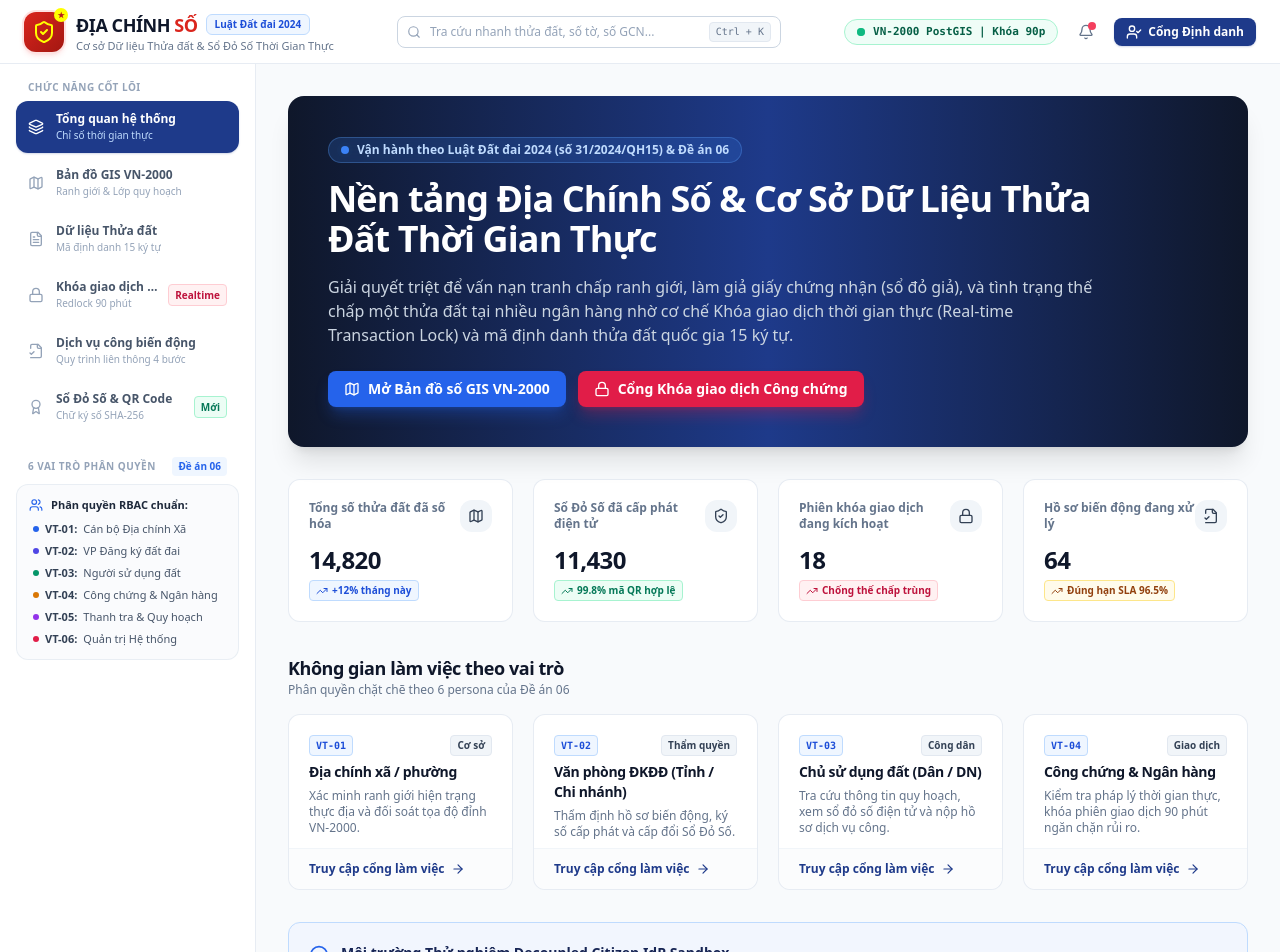
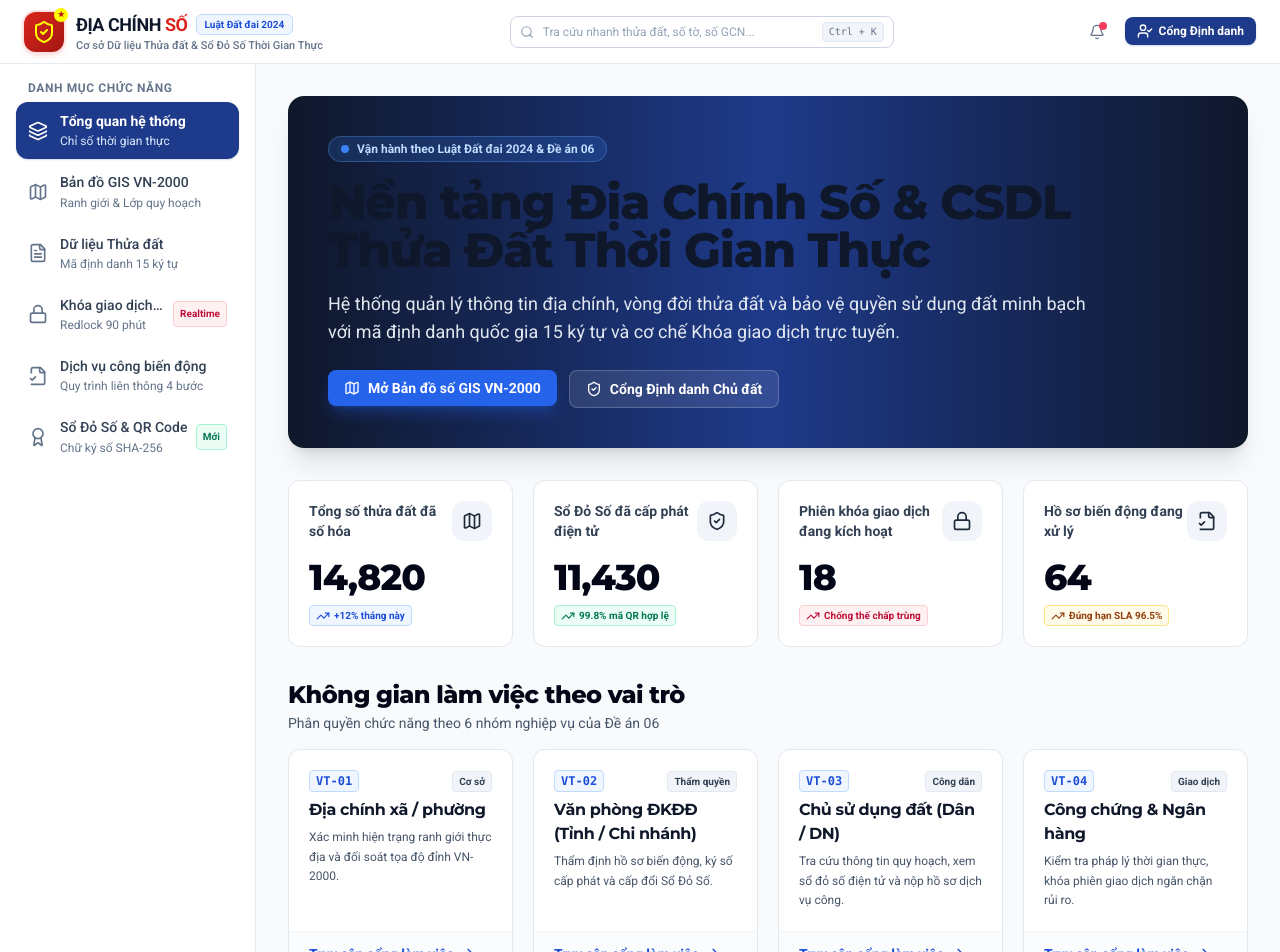
Before and after one commit to hienvanla5/dia_chinh_so, a Next.js app in the folder apps/web/: page / in a window 1280 px wide. Shown: the top 952 px of the page. Built offline with nearby package versions, Linux system fonts and the light colour scheme.

Commit message:
feat(web): update typography to Sans-Serif Roboto/Montserrat, remove redundant navbar pill and declutter UI

```diff
--- a/apps/web/src/app/globals.css
+++ b/apps/web/src/app/globals.css
@@ -4,8 +4,11 @@
 
 @layer base {
   body {
-    @apply bg-slate-50 text-slate-900 antialiased;
-    font-family: system-ui, -apple-system, BlinkMacSystemFont, 'Segoe UI', Roboto, Oxygen, Ubuntu, Cantarell, 'Open Sans', 'Helvetica Neue', sans-serif;
+    @apply bg-slate-50 text-slate-900 antialiased font-sans;
+  }
+
+  h1, h2, h3, h4, h5, h6 {
+    @apply font-heading text-slate-900 tracking-tight font-bold;
   }
 }
 
--- a/apps/web/src/app/layout.tsx
+++ b/apps/web/src/app/layout.tsx
@@ -1,6 +1,21 @@
 import type { Metadata } from 'next';
+import { Roboto, Montserrat } from 'next/font/google';
 import './globals.css';
 import { Navbar, Sidebar } from '@/components/layout';
+
+const roboto = Roboto({
+  subsets: ['latin', 'vietnamese'],
+  weight: ['400', '500', '700'],
+  variable: '--font-roboto',
+  display: 'swap',
+});
+
+const montserrat = Montserrat({
+  subsets: ['latin', 'vietnamese'],
+  weight: ['600', '700', '800', '900'],
+  variable: '--font-montserrat',
+  display: 'swap',
+});
 
 export const metadata: Metadata = {
   title: 'ĐỊA CHÍNH SỐ - Sổ Đỏ Số & Bản Đồ Thửa Đất Thời Gian Thực',
@@ -14,7 +29,7 @@ export default function RootLayout({
   children: React.ReactNode;
 }) {
   return (
-    <html lang="vi">
+    <html lang="vi" className={`${roboto.variable} ${montserrat.variable}`}>
       <body className="min-h-screen bg-slate-50 flex flex-col font-sans text-slate-900 antialiased selection:bg-blue-100 selection:text-blue-900">
         <Navbar />
         <div className="flex flex-1 overflow-hidden">
--- a/apps/web/src/app/page.tsx
+++ b/apps/web/src/app/page.tsx
@@ -7,13 +7,8 @@ import {
   ShieldCheck,
   Lock,
   FileCheck2,
-  Clock,
   ArrowRight,
   TrendingUp,
-  AlertTriangle,
-  Building2,
-  CheckCircle2,
-  Sparkles,
 } from 'lucide-react';
 import { Button, Badge, Card, CardHeader, CardTitle, CardDescription, CardContent, CardFooter } from '@/components/ui';
 
@@ -53,7 +48,7 @@ export default function HomePage() {
     {
       code: 'VT-01',
       title: 'Địa chính xã / phường',
-      desc: 'Xác minh ranh giới hiện trạng thực địa và đối soát tọa độ đỉnh VN-2000.',
+      desc: 'Xác minh hiện trạng ranh giới thực địa và đối soát tọa độ đỉnh VN-2000.',
       link: '/map',
       badge: 'Cơ sở',
     },
@@ -68,13 +63,13 @@ export default function HomePage() {
       code: 'VT-03',
       title: 'Chủ sử dụng đất (Dân / DN)',
       desc: 'Tra cứu thông tin quy hoạch, xem sổ đỏ số điện tử và nộp hồ sơ dịch vụ công.',
-      link: '/dossiers',
+      link: '/login',
       badge: 'Công dân',
     },
     {
       code: 'VT-04',
       title: 'Công chứng & Ngân hàng',
-      desc: 'Kiểm tra pháp lý thời gian thực, khóa phiên giao dịch 90 phút ngăn chặn rủi ro.',
+      desc: 'Kiểm tra pháp lý thời gian thực, khóa phiên giao dịch ngăn chặn rủi ro.',
       link: '/locks',
       badge: 'Giao dịch',
     },
@@ -82,7 +77,7 @@ export default function HomePage() {
 
   return (
     <div className="space-y-8">
-      {/* Hero Welcome banner */}
+      {/* Welcome Banner */}
       <div className="relative overflow-hidden rounded-2xl bg-gradient-to-r from-slate-900 via-primary-900 to-slate-900 p-8 sm:p-10 text-white shadow-xl">
         <div className="relative z-10 max-w-3xl space-y-4">
           <div className="inline-flex items-center gap-2 rounded-full border border-blue-400/30 bg-blue-500/20 px-3 py-1 text-xs font-semibold text-blue-200 backdrop-blur">
@@ -90,14 +85,13 @@ export default function HomePage() {
               <span className="absolute inline-flex h-full w-full animate-ping rounded-full bg-blue-400 opacity-75" />
               <span className="relative inline-flex h-2 w-2 rounded-full bg-blue-500" />
             </span>
-            Vận hành theo Luật Đất đai 2024 (số 31/2024/QH15) & Đề án 06
+            Vận hành theo Luật Đất đai 2024 & Đề án 06
           </div>
-          <h1 className="text-3xl font-black tracking-tight sm:text-4xl leading-tight">
-            Nền tảng Địa Chính Số & Cơ Sở Dữ Liệu Thửa Đất Thời Gian Thực
+          <h1 className="text-3xl sm:text-4xl lg:text-5xl font-extrabold tracking-tight leading-tight">
+            Nền tảng Địa Chính Số & CSDL Thửa Đất Thời Gian Thực
           </h1>
-          <p className="text-sm leading-relaxed text-slate-300 sm:text-base">
-            Giải quyết triệt để vấn nạn tranh chấp ranh giới, làm giả giấy chứng nhận (sổ đỏ giả),
-            và tình trạng thế chấp một thửa đất tại nhiều ngân hàng nhờ cơ chế Khóa giao dịch thời gian thực (Real-time Transaction Lock) và mã định danh thửa đất quốc gia 15 ký tự.
+          <p className="text-base sm:text-lg leading-relaxed text-slate-200">
+            Hệ thống quản lý thông tin địa chính, vòng đời thửa đất và bảo vệ quyền sử dụng đất minh bạch với mã định danh quốc gia 15 ký tự và cơ chế Khóa giao dịch trực tuyến.
           </p>
           <div className="flex flex-wrap gap-3 pt-2">
             <Link href="/map">
@@ -110,14 +104,14 @@ export default function HomePage() {
                 Mở Bản đồ số GIS VN-2000
               </Button>
             </Link>
-            <Link href="/locks">
+            <Link href="/login">
               <Button
-                variant="danger"
+                variant="outline"
                 size="md"
-                leftIcon={<Lock className="h-4 w-4" />}
-                className="bg-rose-600 hover:bg-rose-500 shadow-lg shadow-rose-600/30"
+                leftIcon={<ShieldCheck className="h-4 w-4" />}
+                className="bg-white/10 hover:bg-white/20 text-white border-white/20"
               >
-                Cổng Khóa giao dịch Công chứng
+                Cổng Định danh Chủ đất
               </Button>
             </Link>
           </div>
@@ -129,19 +123,21 @@ export default function HomePage() {
         {stats.map((stat, idx) => {
           const Icon = stat.icon;
           return (
-            <Card key={idx} hoverEffect>
+            <Card key={idx} hoverEffect className="border-slate-200">
               <CardContent className="p-5">
                 <div className="flex items-center justify-between">
-                  <p className="text-xs font-semibold text-slate-500">{stat.label}</p>
-                  <div className="rounded-xl bg-slate-100 p-2 text-slate-700">
-                    <Icon className="h-4 w-4" />
+                  <p className="text-sm font-semibold text-slate-700">{stat.label}</p>
+                  <div className="rounded-xl bg-slate-100 p-2.5 text-slate-800">
+                    <Icon className="h-5 w-5" />
                   </div>
                 </div>
-                <div className="mt-3">
-                  <h3 className="text-2xl font-black text-slate-900 tracking-tight">{stat.value}</h3>
-                  <div className="mt-1 flex items-center gap-1.5">
+                <div className="mt-4">
+                  <h3 className="text-3xl sm:text-4xl font-extrabold text-slate-950 tracking-tight font-heading">
+                    {stat.value}
+                  </h3>
+                  <div className="mt-2 flex items-center gap-1.5">
                     <Badge variant={stat.color} size="sm">
-                      <TrendingUp className="h-3 w-3 mr-1 inline" />
+                      <TrendingUp className="h-3.5 w-3.5 mr-1 inline" />
                       {stat.change}
                     </Badge>
                   </div>
@@ -156,51 +152,39 @@ export default function HomePage() {
       <div className="space-y-4">
         <div className="flex items-center justify-between">
           <div>
-            <h2 className="text-lg font-black text-slate-900 tracking-tight">Không gian làm việc theo vai trò</h2>
-            <p className="text-xs text-slate-500">Phân quyền chặt chẽ theo 6 persona của Đề án 06</p>
+            <h2 className="text-xl sm:text-2xl font-extrabold text-slate-950 tracking-tight font-heading">
+              Không gian làm việc theo vai trò
+            </h2>
+            <p className="text-sm text-slate-600 mt-0.5">Phân quyền chức năng theo 6 nhóm nghiệp vụ của Đề án 06</p>
           </div>
         </div>
         <div className="grid grid-cols-1 gap-5 md:grid-cols-2 lg:grid-cols-4">
           {quickRoles.map((role) => (
-            <Card key={role.code} hoverEffect className="flex flex-col justify-between">
+            <Card key={role.code} hoverEffect className="flex flex-col justify-between border-slate-200">
               <CardHeader className="pb-2">
                 <div className="flex items-center justify-between">
-                  <Badge variant="primary" size="sm" className="font-mono font-bold">
+                  <Badge variant="primary" size="sm" className="font-mono font-bold text-xs">
                     {role.code}
                   </Badge>
                   <Badge variant="neutral" size="sm">
                     {role.badge}
                   </Badge>
                 </div>
-                <CardTitle className="mt-2 text-sm">{role.title}</CardTitle>
-                <CardDescription className="mt-1 text-xs">{role.desc}</CardDescription>
+                <CardTitle className="mt-2 text-base font-bold text-slate-900">{role.title}</CardTitle>
+                <CardDescription className="mt-1 text-xs text-slate-600 leading-relaxed">{role.desc}</CardDescription>
               </CardHeader>
-              <CardFooter className="pt-3">
+              <CardFooter className="pt-3 border-t border-slate-100 mt-3">
                 <Link
                   href={role.link}
-                  className="inline-flex items-center gap-1.5 text-xs font-bold text-primary-900 hover:text-blue-700 transition-colors"
+                  className="inline-flex items-center gap-1.5 text-sm font-bold text-blue-700 hover:text-blue-900 transition-colors"
                 >
-                  Truy cập cổng làm việc <ArrowRight className="h-3.5 w-3.5" />
+                  Truy cập cổng làm việc <ArrowRight className="h-4 w-4" />
                 </Link>
               </CardFooter>
             </Card>
           ))}
         </div>
       </div>
-
-      {/* Live System Notice */}
-      <div className="rounded-xl border border-blue-200 bg-blue-50/70 p-5 text-sm text-blue-900 shadow-xs">
-        <div className="flex items-start gap-3">
-          <CheckCircle2 className="h-5 w-5 text-blue-600 mt-0.5 shrink-0" />
-          <div className="space-y-1">
-            <h4 className="font-bold text-blue-950">Môi trường Thử nghiệm Decoupled Citizen IdP Sandbox</h4>
-            <p className="text-xs leading-relaxed text-blue-900/80">
-              Hệ thống hiện tích hợp cổng định danh công dân mô phỏng CCCD 12 số không phụ thuộc mạng Production C06 VNeID,
-              giúp đội ngũ kỹ thuật và kiểm thử có thể thực thi đầy đủ vòng đời biến động thửa đất, ký số GCN điện tử và khóa giao dịch thời gian thực một cách độc lập và bảo mật.
-            </p>
-          </div>
-        </div>
-      </div>
     </div>
   );
 }
--- a/apps/web/src/components/layout/NavItem.tsx
+++ b/apps/web/src/components/layout/NavItem.tsx
@@ -31,26 +31,26 @@ export function NavItem({
       href={href}
       onClick={onClick}
       className={cn(
-        'group flex items-center justify-between rounded-xl px-3 py-2.5 text-xs font-semibold transition-all duration-150',
+        'group flex items-center justify-between rounded-xl px-3 py-2.5 text-sm font-medium transition-all duration-150',
         isActive
-          ? 'bg-primary-900 text-white shadow-sm shadow-blue-900/20'
-          : 'text-slate-600 hover:bg-slate-100 hover:text-slate-900',
+          ? 'bg-primary-900 text-white shadow-sm shadow-blue-900/20 font-semibold'
+          : 'text-slate-700 hover:bg-slate-100 hover:text-slate-950',
       )}
     >
       <div className="flex items-center gap-3 min-w-0">
         <Icon
           className={cn(
-            'h-4 w-4 shrink-0 transition-colors',
-            isActive ? 'text-white' : 'text-slate-400 group-hover:text-slate-700',
+            'h-5 w-5 shrink-0 transition-colors',
+            isActive ? 'text-white' : 'text-slate-500 group-hover:text-slate-900',
           )}
         />
         <div className="truncate">
-          <span className="block truncate">{label}</span>
+          <span className="block truncate leading-snug">{label}</span>
           {description && (
             <span
               className={cn(
-                'block text-[10px] font-normal truncate',
-                isActive ? 'text-blue-200' : 'text-slate-400',
+                'block text-xs font-normal truncate mt-0.5',
+                isActive ? 'text-blue-100' : 'text-slate-500',
               )}
             >
               {description}
--- a/apps/web/src/components/layout/Navbar.tsx
+++ b/apps/web/src/components/layout/Navbar.tsx
@@ -51,16 +51,8 @@ export function Navbar() {
         />
       </div>
 
-      {/* Right Actions & Status */}
+      {/* Right Actions */}
       <div className="flex items-center gap-3">
-        {/* Real-time System Status Pill */}
-        <div className="hidden sm:flex items-center gap-2 rounded-full border border-emerald-200 bg-emerald-50/80 px-3 py-1 text-xs font-semibold text-emerald-800">
-          <span className="relative flex h-2 w-2">
-            <span className="absolute inline-flex h-full w-full animate-ping rounded-full bg-emerald-400 opacity-75" />
-            <span className="relative inline-flex h-2 w-2 rounded-full bg-emerald-500" />
-          </span>
-          <span className="font-mono text-[11px]">VN-2000 PostGIS | Khóa 90p</span>
-        </div>
 
         {/* Notifications */}
         <button
--- a/apps/web/src/components/layout/Sidebar.tsx
+++ b/apps/web/src/components/layout/Sidebar.tsx
@@ -8,13 +8,9 @@ import {
   FileText,
   Lock,
   Award,
-  ShieldCheck,
-  Building2,
   FileCheck2,
-  Users,
 } from 'lucide-react';
 import { NavItem } from './NavItem';
-import { Badge } from '@/components/ui/Badge';
 
 const mainNavigation = [
   {
@@ -67,8 +63,8 @@ export function Sidebar() {
       <div className="space-y-6">
         {/* Core Navigation Section */}
         <div className="space-y-1.5">
-          <p className="px-3 text-[10px] font-black uppercase tracking-wider text-slate-400">
-            Chức năng Cốt lõi
+          <p className="px-3 text-xs font-bold uppercase tracking-wider text-slate-500">
+            Danh mục Chức năng
           </p>
           <div className="space-y-1">
             {mainNavigation.map((item) => (
@@ -85,62 +81,6 @@ export function Sidebar() {
             ))}
           </div>
         </div>
-
-        {/* 6 Personas (Đề án 06) Reference */}
-        <div className="space-y-2">
-          <div className="flex items-center justify-between px-3">
-            <p className="text-[10px] font-black uppercase tracking-wider text-slate-400">
-              6 Vai trò Phân quyền
-            </p>
-            <span className="text-[10px] font-bold text-blue-600 bg-blue-50 px-1.5 py-0.5 rounded">
-              Đề án 06
-            </span>
-          </div>
-
-          <div className="rounded-xl border border-slate-200/70 bg-slate-50/70 p-3 text-xs space-y-2">
-            <div className="flex items-center gap-2 font-bold text-slate-800 text-[11px]">
-              <Users className="h-3.5 w-3.5 text-blue-600" />
-              <span>Phân quyền RBAC chuẩn:</span>
-            </div>
-            <ul className="text-[11px] text-slate-600 space-y-1.5 pl-1">
-              <li className="flex items-center gap-1.5">
-                <span className="h-1.5 w-1.5 rounded-full bg-blue-600" />
-                <span className="font-semibold text-slate-700">VT-01:</span> Cán bộ Địa chính Xã
-              </li>
-              <li className="flex items-center gap-1.5">
-                <span className="h-1.5 w-1.5 rounded-full bg-indigo-600" />
-                <span className="font-semibold text-slate-700">VT-02:</span> VP Đăng ký đất đai
-              </li>
-              <li className="flex items-center gap-1.5">
-                <span className="h-1.5 w-1.5 rounded-full bg-emerald-600" />
-                <span className="font-semibold text-slate-700">VT-03:</span> Người sử dụng đất
-              </li>
-              <li className="flex items-center gap-1.5">
-                <span className="h-1.5 w-1.5 rounded-full bg-amber-600" />
-                <span className="font-semibold text-slate-700">VT-04:</span> Công chứng & Ngân hàng
-              </li>
-              <li className="flex items-center gap-1.5">
-                <span className="h-1.5 w-1.5 rounded-full bg-purple-600" />
-                <span className="font-semibold text-slate-700">VT-05:</span> Thanh tra & Quy hoạch
-              </li>
-              <li className="flex items-center gap-1.5">
-                <span className="h-1.5 w-1.5 rounded-full bg-rose-600" />
-                <span className="font-semibold text-slate-700">VT-06:</span> Quản trị Hệ thống
-              </li>
-            </ul>
-          </div>
-        </div>
-      </div>
-
-      {/* Footer Info */}
-      <div className="pt-4 border-t border-slate-100">
-        <div className="flex items-center gap-2 rounded-lg bg-blue-50/60 p-2.5 text-blue-900 border border-blue-100">
-          <ShieldCheck className="h-4 w-4 text-blue-700 shrink-0" />
-          <div className="text-[10px] leading-tight">
-            <span className="font-bold block">Tuân thủ Luật Đất đai 2024</span>
-            <span className="text-blue-600/90">Luật số 31/2024/QH15</span>
-          </div>
-        </div>
       </div>
     </aside>
   );
--- a/apps/web/tailwind.config.ts
+++ b/apps/web/tailwind.config.ts
@@ -8,6 +8,10 @@ const config: Config = {
   ],
   theme: {
     extend: {
+      fontFamily: {
+        sans: ['var(--font-roboto)', 'Roboto', 'Open Sans', 'Helvetica Neue', 'Arial', 'sans-serif'],
+        heading: ['var(--font-montserrat)', 'Montserrat', 'Poppins', 'Segoe UI', 'sans-serif'],
+      },
       colors: {
         primary: {
           50: '#eff6ff',
```
Also changed, not shown: apps/web/src/app/login/page.tsx (+67 -52 lines).
